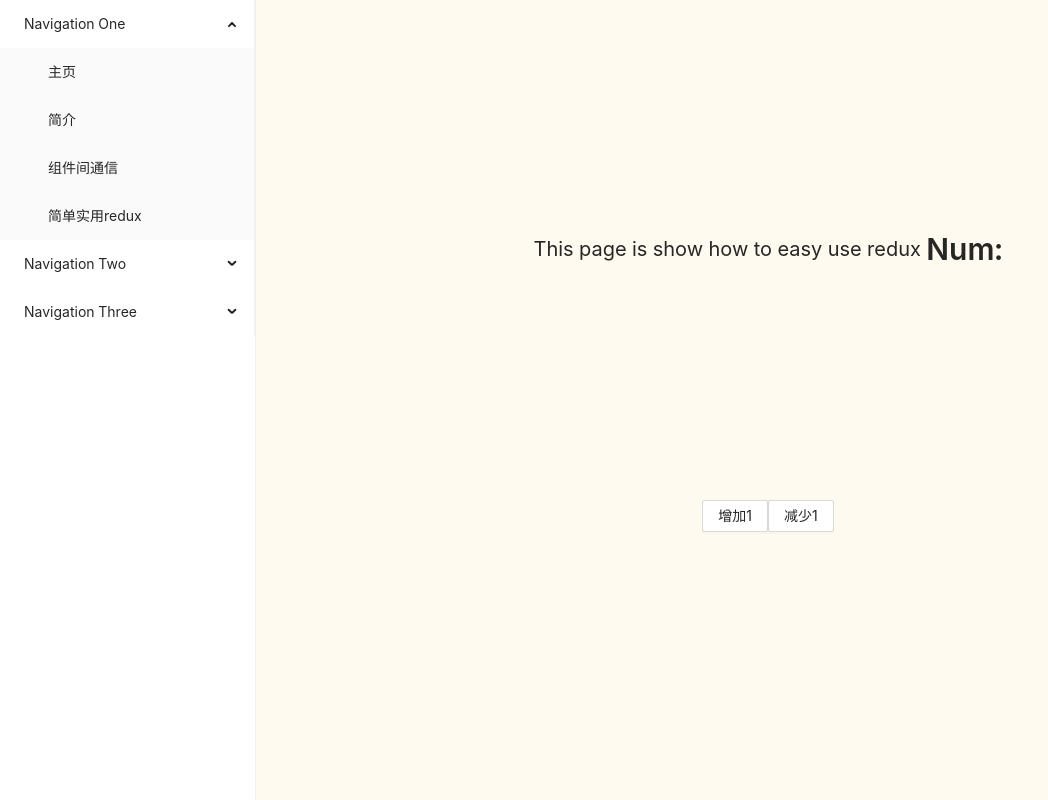
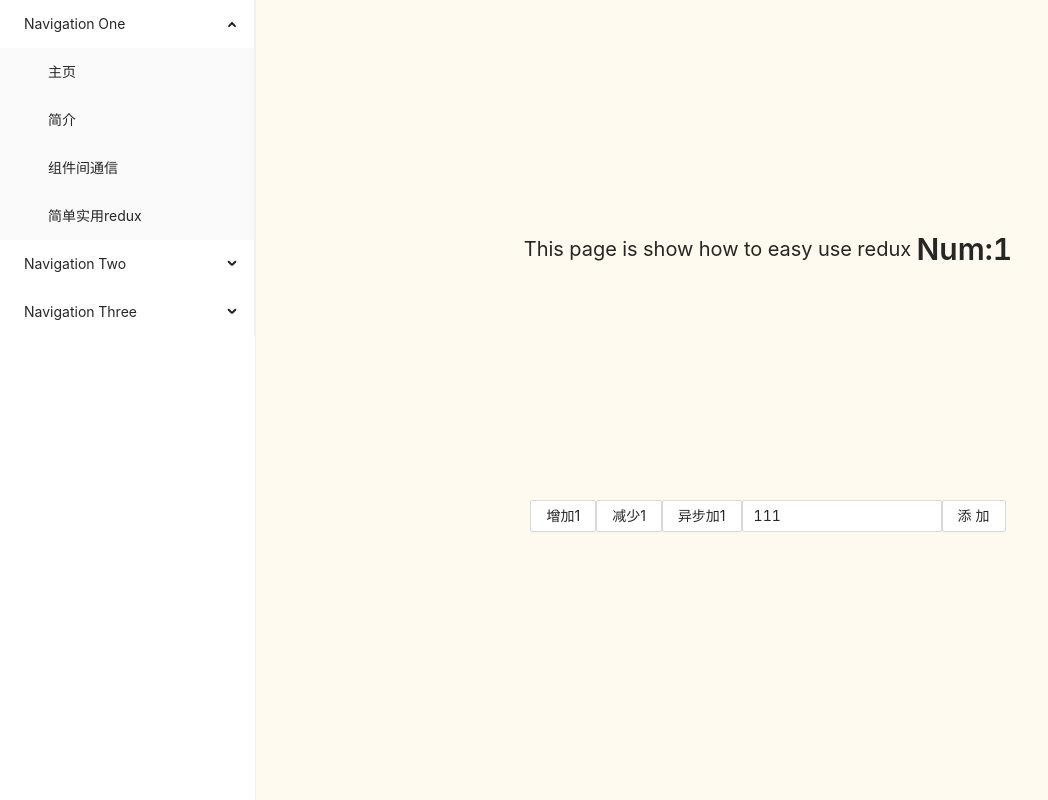
Before and after one commit to ANNNYG/study-react, a React app: page /home/EasyRedux in a window 1280 px wide. Shown: the whole page, without its empty margins (0-1048 px from the left). Built offline with nearby package versions, Linux system fonts and the light colour scheme.

Commit message:
简单实用redux

```diff
--- a/src/store/store.js
+++ b/src/store/store.js
@@ -1,17 +1,27 @@
 import {
     createStore,
-    combineReducers
+    combineReducers,
+    applyMiddleware,//使用中间件
 } from 'redux'
+//支持异步action
+import thunk from 'redux-thunk'
 
 import easyRedux from '@/views/easyRedux/slice.js'
 
-
-/* 使用redux包中提供的combineReducers函数，来鉴别reducer */
+//将所有的reducers封装到一个对象中
 const allReducers = {
+    /*
+        这里把state中的customList字段与customListReducer对应起来，
+        相当于customListReducer就只在乎customList这个字段就行了
+    */
     easyRedux,
 }
+/*
+使用redux包中提供的combineReducers函数，来鉴别reducer
+    合并Reducer
+*/
 const rootReducer = combineReducers(allReducers)
-
-const store = createStore(rootReducer);
+// 创建一个全局store用来保存全局状态
+const store = createStore(rootReducer, applyMiddleware(thunk));
 
 export default store
--- /dev/null
+++ b/src/views/easyRedux/action.js
@@ -0,0 +1,34 @@
+
+/* 增加的action */
+export const addNum = (num) => {
+    return {
+        type: 'ADD_Num_1',
+    }
+}
+/* 减少的action */
+export const decreaseNum = () => {
+    return {
+        type: 'RECREASENUM',
+    }
+}
+/* 输入框 */
+export const changeInp = (value) => {
+    return {
+        type: 'CHANGEINP',
+        value
+    }
+}
+/* 指定增加 */
+export const addCustomize = () => {
+    return {
+        type: 'ADDCUSTOMIZE',
+    }
+}
+/* 异步action，就是指action的值为函数 */
+export const addAsync = () => {
+    return (dispatch) => {
+        setTimeout(() => {
+            dispatch(addNum())
+        }, 1000);
+    }
+}
--- a/src/views/easyRedux/index.jsx
+++ b/src/views/easyRedux/index.jsx
@@ -1,21 +1,64 @@
 import React from 'react'
 import index from './index.module.css'  /* 避免污染全局 */
-import { Button } from 'antd'
-import store from '@/store/store'
+import { Button, Input } from 'antd'
+import { connect } from 'react-redux';
 
-export default function EasyRedux() {
+import { addNum, decreaseNum, changeInp, addCustomize, addAsync } from './action'
+
+let EasyRedux = (props) => {
+    const addOne = () => {
+        props.dispatch(addNum())
+    }
+    const recreaseOne = () => {
+        props.dispatch(decreaseNum())
+    }
+    const addCustomizeNum = () => {
+        props.dispatch(addCustomize())
+    }
+    const handleInp = (event) => {
+        props.dispatch(changeInp(event.target.value))
+    }
+    const addAsyncOne = () => {
+        props.dispatch(addAsync())
+    }
     return (
         <div>
             <div className={index.HomeOutside}>
                 This page is show how to easy use redux&nbsp;
                 <div className={index.num}>
-                    Num:
+                    Num:{props.easyRedux.num}
                 </div>
             </div>
             <div className={index.button}>
-                <Button>增加1</Button>
-                <Button>减少1</Button>
+                <Button onClick={addOne}>增加1</Button>
+                <Button onClick={recreaseOne}>减少1</Button>
+                <Button onClick={addAsyncOne}>异步加1</Button>
+                <Input
+                    placeholder='请输入你想添加的数'
+                    onChange={handleInp}
+                    style={{ width: '200px' }}
+                    value={props.easyRedux.inp}
+                />
+                <Button onClick={addCustomizeNum}>添加</Button>
             </div>
         </div>
     )
 }
+//关联习惯列表的props与state，不关联的话全局的state.customList就没法作为props属性传进来
+const EasyReduxStatetoProps = (state) => {
+    return {
+        easyRedux: state.easyRedux
+    }
+}
+// 这个方法是用来绑定dispatch的，这里直接在组件里调用dispatch了，所以就没有用到这个方法
+// const mapDispatchToProps = {};
+
+// 使用connect函数包裹组件，从而获得store上下文，可以在组件里使用this.props.dispatch访问到dispatch方法
+// ui组件和容器组件建立联系
+/*
+    简洁写法
+    export default connect(EasyReduxStatetoProps)(EasyRedux)
+*/
+EasyRedux = connect(EasyReduxStatetoProps)(EasyRedux)
+
+export default EasyRedux
--- a/src/views/easyRedux/slice.js
+++ b/src/views/easyRedux/slice.js
@@ -1,6 +1,29 @@
+
+/*  定义初始state*/
 const defaultState = {
-    num: 1
+    num: 1,
+    inp: '111'
 }
+/*
+    reducer的本质是一个函数，reducer会接收两个参数，分别为之前的状态和动作对象action
+*/
+
 export default (state = defaultState, action) => {
-    return state
+    console.log('state=', state, 'action=', action)
+    switch (action.type) {
+        case 'ADD_Num_1':
+            /*
+            注意，Redux官方文档中严格指出不要直接修改state，所以下面这一句是错误的
+                 return state.num + 1
+            */
+            return { ...state, num: state.num + 1 }
+        case 'RECREASENUM':
+            return { ...state, num: state.num - 1 }
+        case 'CHANGEINP':
+            return { ...state, inp: action.value }
+        case 'ADDCUSTOMIZE':
+            return { ...state, num: state.num + state.inp * 1 }
+        default:
+            return state
+    }
 }
```
